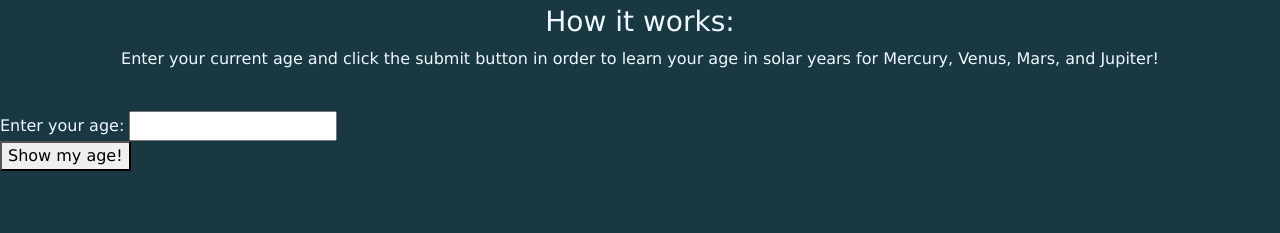
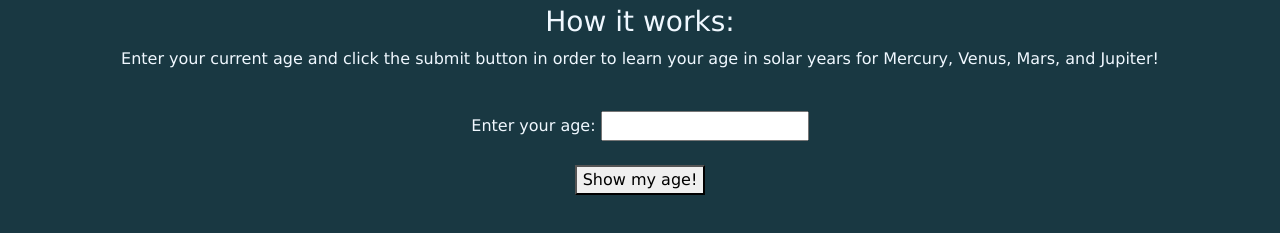
Before and after one commit to SarahAndyshak/galactic-age-calculator, a website built with webpack: page src/index.html in a window 1280 px wide. Shown: the part 51-284 px from the top of the page. Built offline with nearby package versions, Linux system fonts and the light colour scheme.

Commit message:
Center form using styles.css

```diff
--- a/src/css/styles.css
+++ b/src/css/styles.css
@@ -22,3 +22,8 @@
   text-align: center;
   color: aliceblue;
 }
+
+form {
+  text-align: center
+  ;
+}
```
Also changed, not shown: src/index.html (+1 -0 lines).
